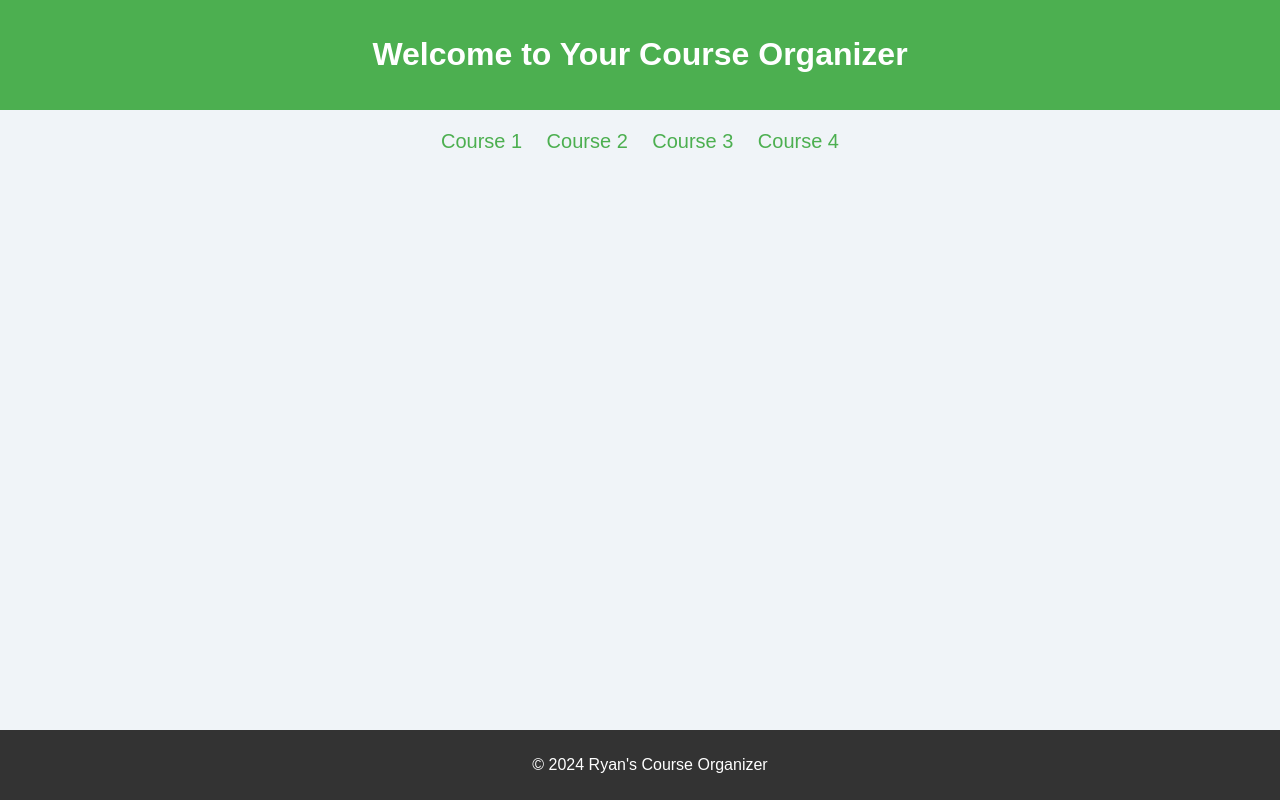
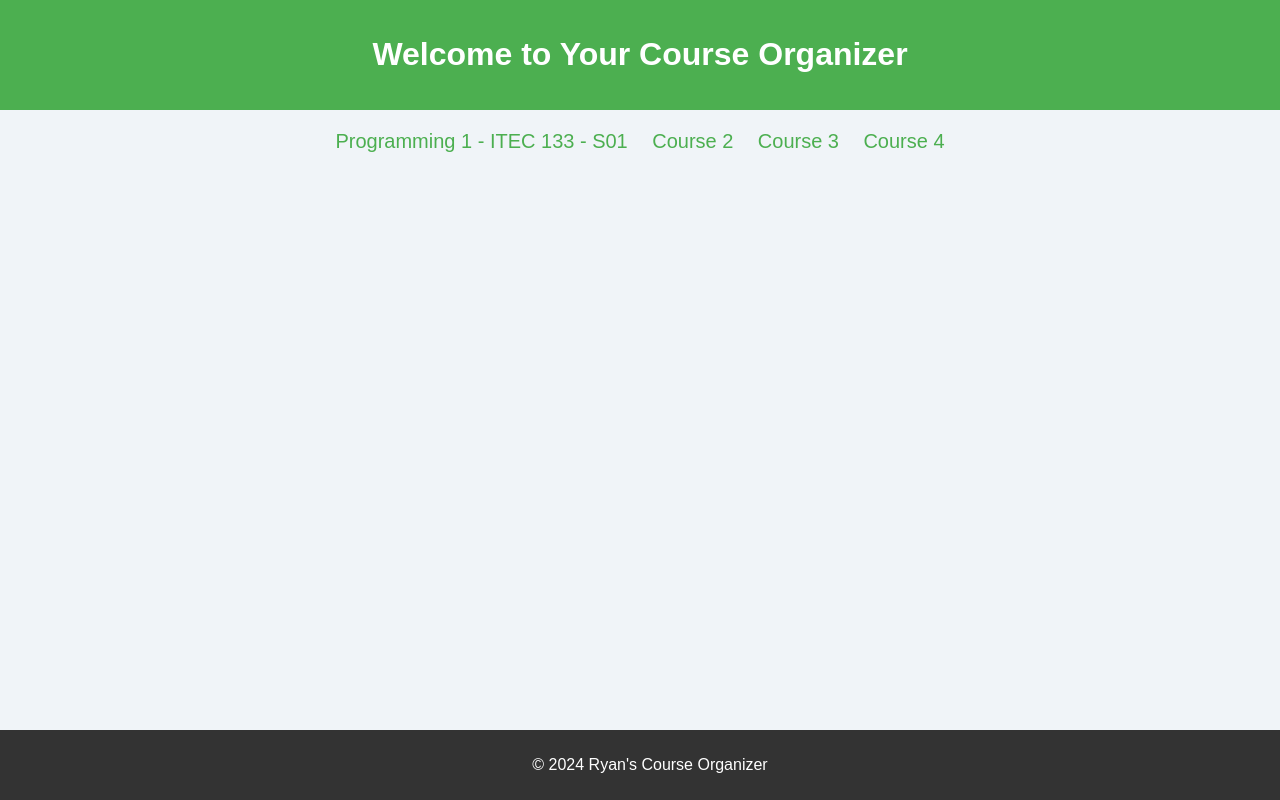
Before and after one commit to RyanMmed/Courses-Progress, a plain HTML site: page index.html in a window 1280 px wide. Drawn offline with Linux system fonts and the light colour scheme.

Commit message:
Update index.html

```diff
--- a/index.html
+++ b/index.html
@@ -13,7 +13,7 @@
 
     <nav>
         <ul>
-            <li><a href="course1.html">Course 1</a></li>
+            <li><a href="course1.html">Programming 1 - ITEC 133 - S01</a></li>
             <li><a href="course2.html">Course 2</a></li>
             <li><a href="course3.html">Course 3</a></li>
             <li><a href="course4.html">Course 4</a></li>
```
